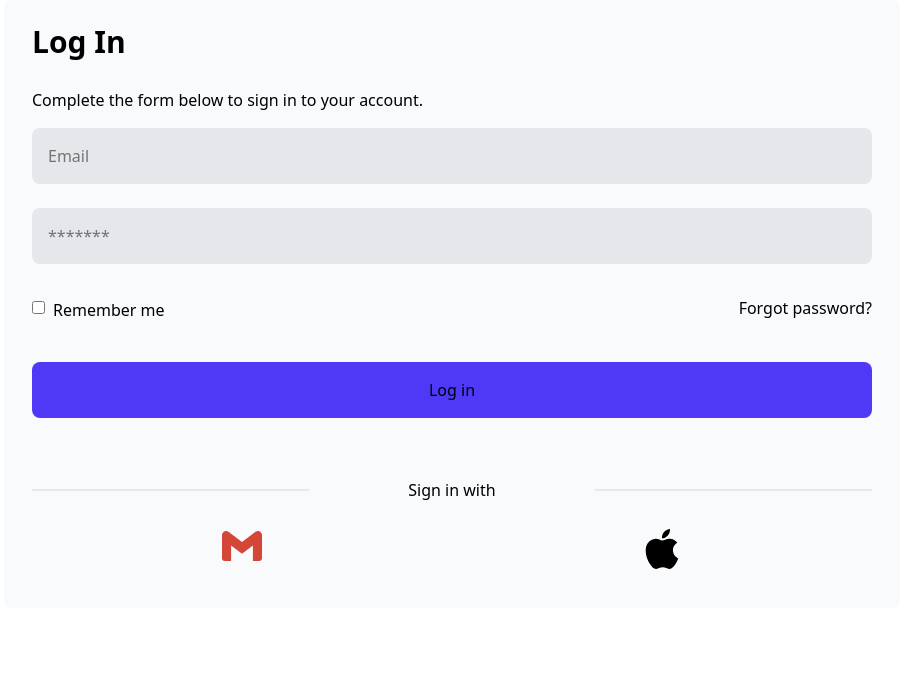
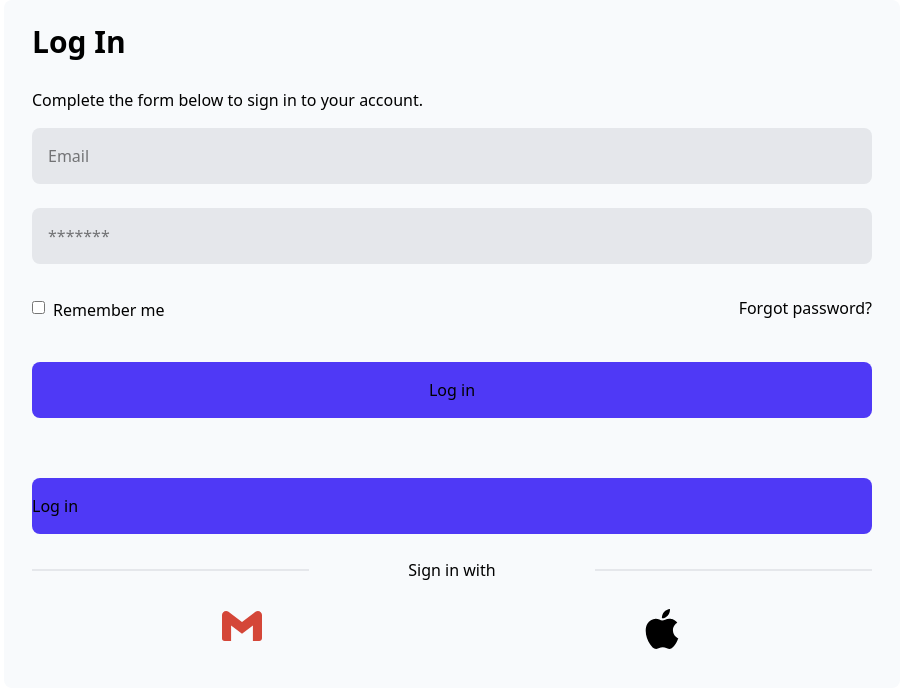
Before and after one commit to Precious-svg/Task-Management-App, a React (Vite) app: page /logIn in a window 1280 px wide. Shown: the top 688 px of the page, without its empty margins (188-1091 px from the left). Built offline with nearby package versions, Linux system fonts and the light colour scheme; no server answers.

Commit message:
added sign-in

```diff
--- a/src/components/LogIn.jsx
+++ b/src/components/LogIn.jsx
@@ -73,6 +73,8 @@ const LogIn = () => {
                 {error && <p className='text-red-400 text-[14px] mt-3'>{error}</p>}
                 <p className='text-red-400 text-[14px] mt-3'>{msg}</p>
 
+                <NavLink to="/create-account" className='place-self-center w-full py-4 rounded-lg bg-indigo-600' onClick={handleLogIn}>Log in</NavLink>
+
             </form>
             <footer className='w-[100%] flex-col items-center justify-around' >
             <div className='flex justify-between items-center w-full py-6'>
```
